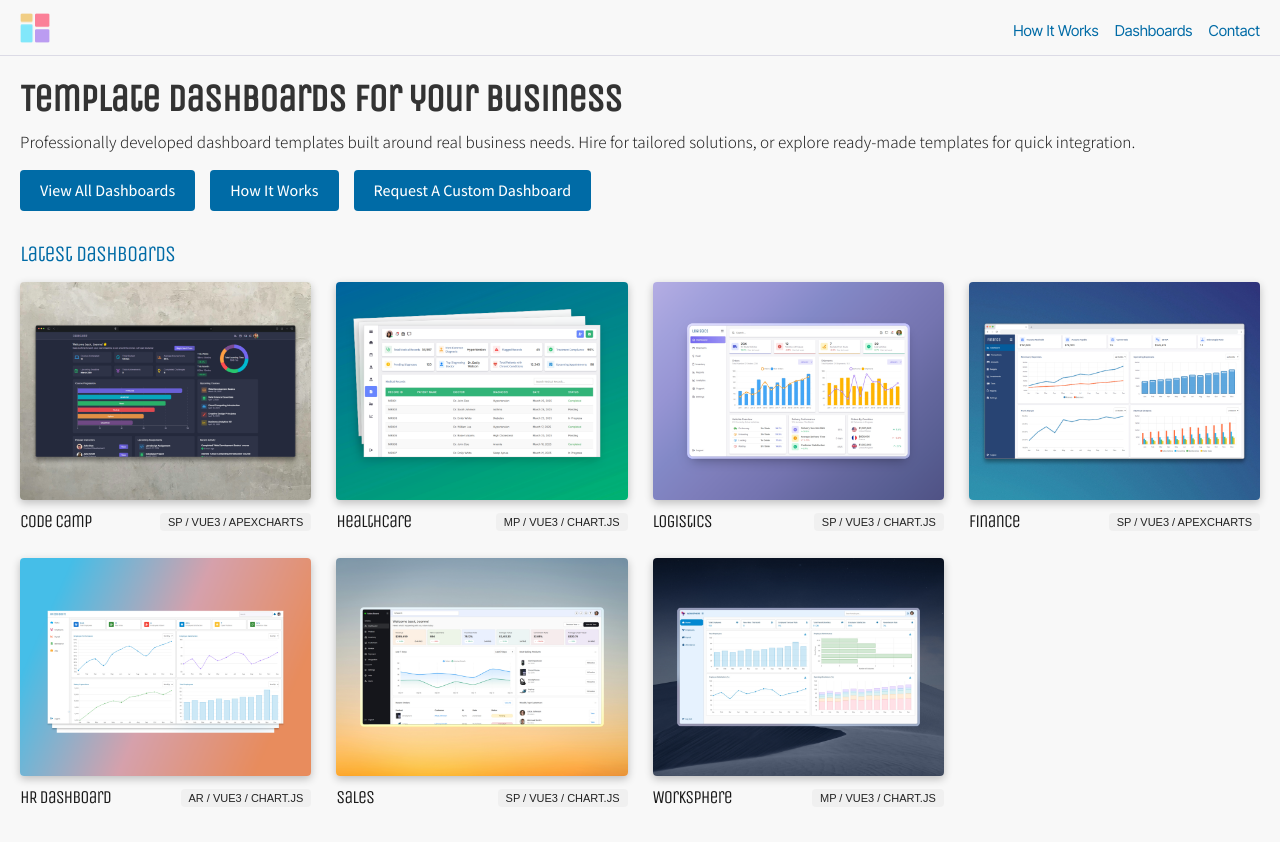
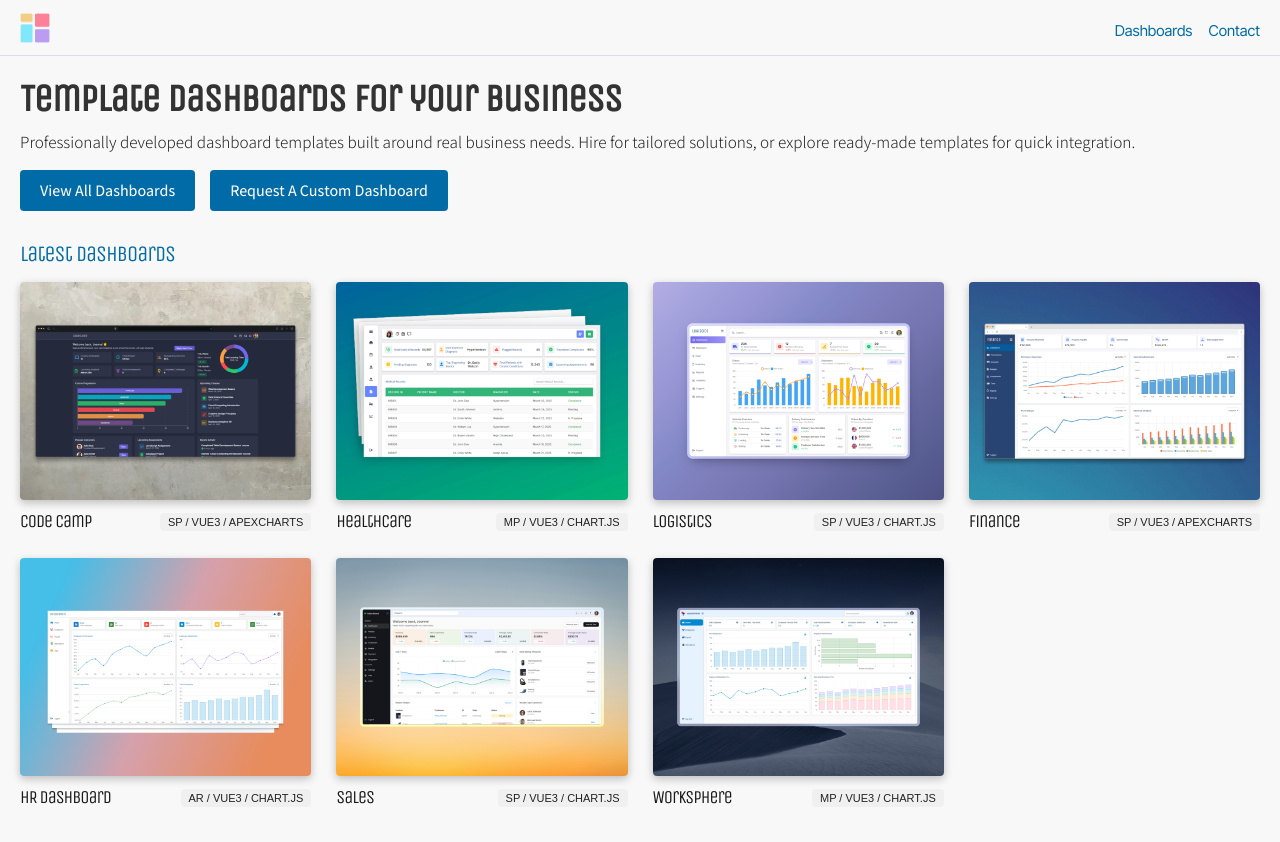
Before and after one commit to joseph-johnson27001/dashboard-website, a Vue app: page / in a window 1280 px wide. Shown: the top 842 px of the page. Built offline with nearby package versions, Linux system fonts and the light colour scheme.

Commit message:
Hiding how it works

```diff
--- a/src/components/Navigation/TopNavigation.vue
+++ b/src/components/Navigation/TopNavigation.vue
@@ -9,9 +9,9 @@
         />
       </router-link>
       <div class="nav-links">
-        <router-link to="/how-it-works" active-class="active-link"
+        <!-- <router-link to="/how-it-works" active-class="active-link"
           >How It Works</router-link
-        >
+        > -->
         <router-link to="/dashboards" active-class="active-link"
           >Dashboards</router-link
         >
--- a/src/views/HomePage.vue
+++ b/src/views/HomePage.vue
@@ -13,9 +13,9 @@
           <router-link to="/dashboards" class="button"
             >View All Dashboards</router-link
           >
-          <router-link to="/how-it-works" class="button"
+          <!-- <router-link to="/how-it-works" class="button"
             >How It Works</router-link
-          >
+          > -->
           <router-link to="/contact" class="button"
             >Request A Custom Dashboard</router-link
           >
@@ -251,7 +251,7 @@ export default {
   }
 }
 
-@media (max-width: 630px) {
+@media (max-width: 450px) {
   .button-container {
     flex-direction: column;
   }
```
